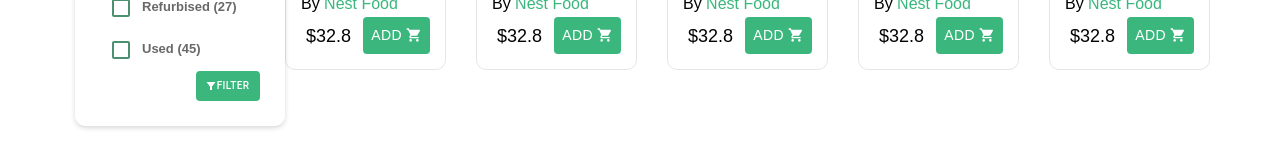
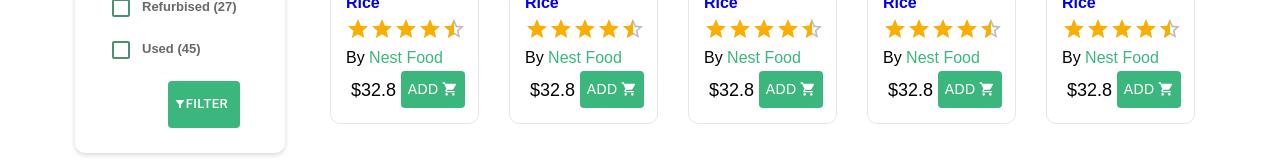
Before and after one commit to Pragyani/eCommerce-FrontendLayout, a React (Create React App) app: page /listingPage in a window 1280 px wide. Shown: the part 1153-1312 px from the top of the page. Built offline with nearby package versions, Linux system fonts and the light colour scheme; a web font is replaced by a local one.

Commit message:
fixing the product

```diff
--- a/src/Components/product/product.css
+++ b/src/Components/product/product.css
@@ -26,10 +26,9 @@
   font-size: 16px;
 }
 
-/*  rgba(0, 0, 0, 0.23) */
-/*  rgba(0, 0, 0, 0.16) */
 .productThumb:hover {
-    box-shadow: 0 3px 6px #7cd7ab, 0 3px 6px #7cd7ab;
+    box-shadow: 0 3px 6px rgba(0, 0, 0, 0.23), 0 3px 6px rgba(0, 0, 0, 0.16);
+    border-color: #7cd7ab;
 
 }
 
--- a/src/pages/Home/HomePage.css
+++ b/src/pages/Home/HomePage.css
@@ -49,7 +49,7 @@
     display: flex;
     flex-wrap: wrap;
     padding: 30px 0px;
-    margin: 0px -15px;
+    /* margin: 0px -15px; */
 }
 
 .homeProduct .productrow .productItem {
--- a/src/pages/ListingPage/listPage.css
+++ b/src/pages/ListingPage/listPage.css
@@ -53,6 +53,8 @@
     padding-top: 10px;
     color: #3BB77E;
 }
+
+
 
 .listing-data .datarow-col {
     width: 18.5%;
@@ -187,12 +189,16 @@
     text-align: end;
 }
 .card a{
-    text-decoration: none;;
+    text-decoration: none;
+      padding: 20px;
 }
 
 .card .fltr{
     color: white;
-    font-size: 10px;
+    font-size: 13px;
+    margin-left: 40px;
+    padding: 12px;
+    margin-top: 10px;
     background-color: #3BB77E;
     padding-left: 6px;
 }
@@ -230,3 +236,9 @@
 .DownImg-text .strong-text{
     color: #3BB77E;
 }
+
+.listing-data .row-col{
+    width: 100%;
+    margin-left:30px;
+
+}
```
